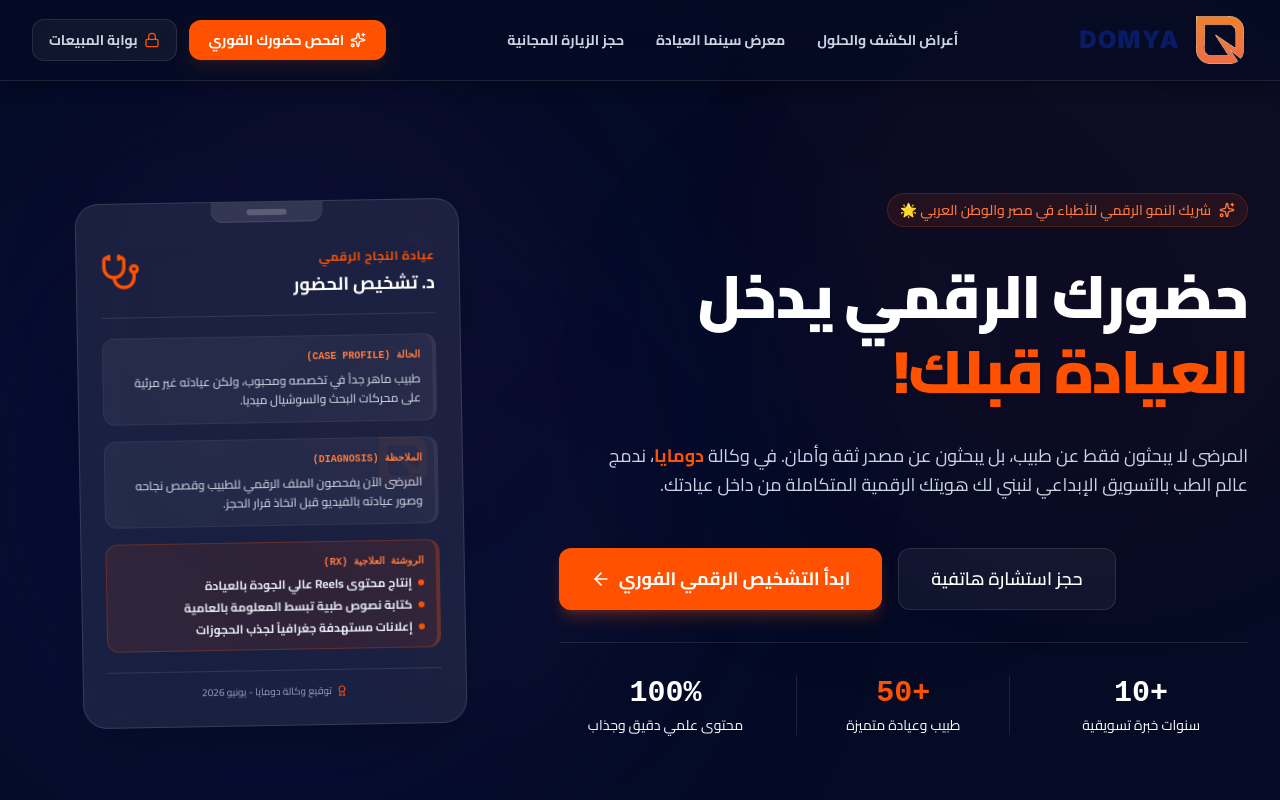
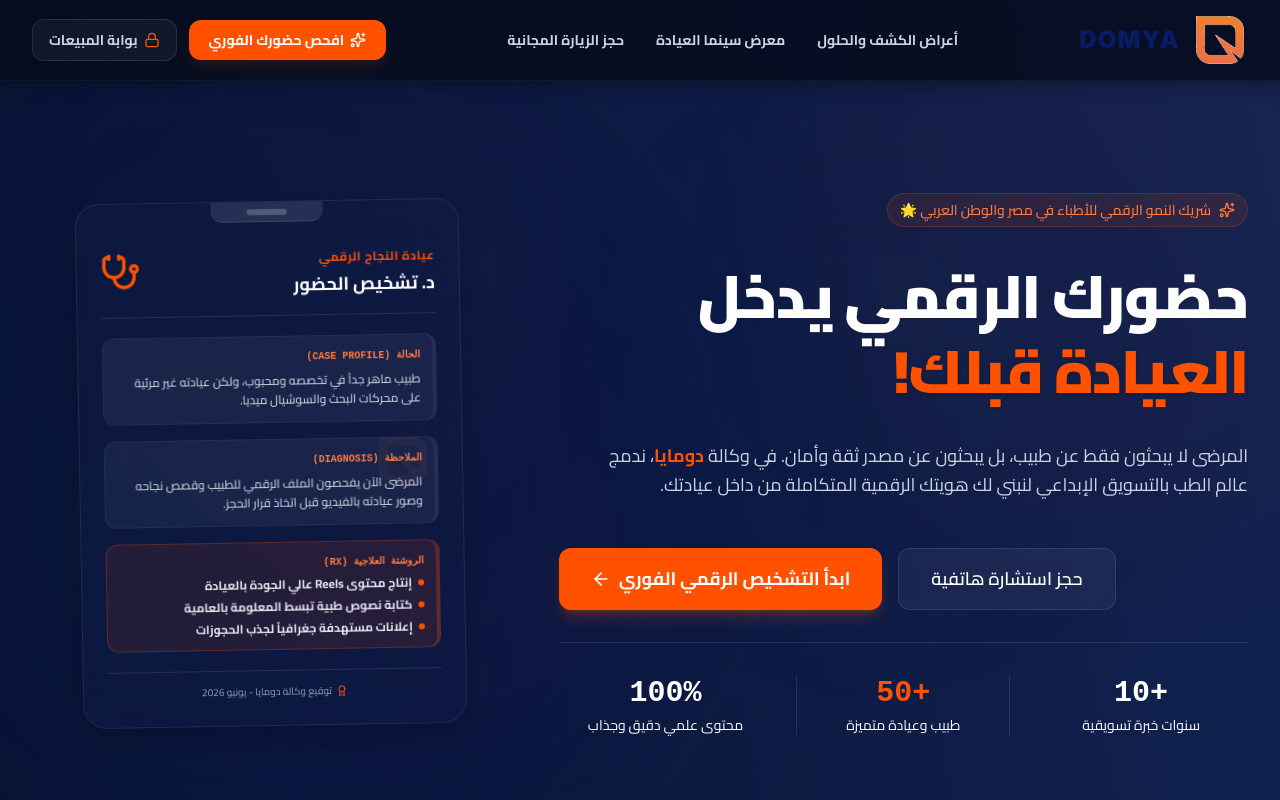
Before and after one commit to agencydomya-hash/-, a React (Vite) app: page / in a window 1280 px wide. Shown: the top 800 px of the page. Built offline with nearby package versions, Linux system fonts and the light colour scheme; no server answers.

Commit message:
design: adjust dark background to comfortable midnight-blue gradient, soften ambient orbs and text colors, and tint glass elements with navy blue for UX eye comfort

```diff
--- a/src/App.tsx
+++ b/src/App.tsx
@@ -87,17 +87,17 @@
   };
 
   return (
-    <div className="min-h-screen bg-[#050B24] font-sans text-slate-100 overflow-x-hidden relative">
+    <div className="min-h-screen bg-gradient-to-tr from-[#050b1a] via-[#091535] to-[#122352] font-sans text-slate-200 overflow-x-hidden relative">
 
       {/* Floating Ambient Brand Orbs */}
       <div className="fixed inset-0 pointer-events-none z-0 overflow-hidden">
-        <div className="absolute top-[-10%] right-[-10%] w-[50vw] h-[50vw] rounded-full bg-[#FF5100]/8 aurora-blob" />
-        <div className="absolute bottom-[-10%] left-[-10%] w-[60vw] h-[60vw] rounded-full bg-[#091B65]/40 aurora-blob-2" />
-        <div className="absolute top-[40%] left-[20%] w-[35vw] h-[35vw] rounded-full bg-[#FF5100]/4 aurora-blob" />
+        <div className="absolute top-[-10%] right-[-10%] w-[50vw] h-[50vw] rounded-full bg-[#FF5100]/6 aurora-blob" />
+        <div className="absolute bottom-[-10%] left-[-10%] w-[60vw] h-[60vw] rounded-full bg-[#091B65]/30 aurora-blob-2" />
+        <div className="absolute top-[40%] left-[20%] w-[35vw] h-[35vw] rounded-full bg-[#FF5100]/3 aurora-blob" />
       </div>
 
       {/* Premium Header / Navigation */}
-      <header className="sticky top-0 z-50 bg-[#050B24]/80 backdrop-blur-xl border-b border-white/10 shadow-lg shadow-black/20 relative z-50" id="main-header">
+      <header className="sticky top-0 z-50 bg-[#050b1a]/80 backdrop-blur-xl border-b border-white/5 shadow-lg shadow-black/20 relative z-50" id="main-header">
         <div className="max-w-7xl mx-auto px-4 sm:px-6 lg:px-8">
           <div className="flex items-center justify-between h-20">
 
--- a/src/components/ReelsGallery.tsx
+++ b/src/components/ReelsGallery.tsx
@@ -167,7 +167,7 @@
   const currentActiveReel = reels[activeReelIndex];
 
   return (
-    <section className="py-24 bg-slate-50 text-slate-800 border-b border-slate-200" id="reels-gallery">
+    <section className="py-24 bg-transparent text-slate-200 border-b border-white/5 relative z-10" id="reels-gallery">
       <div className="max-w-7xl mx-auto px-4 sm:px-6 lg:px-8">
 
         {/* Toast Alert */}
@@ -186,14 +186,14 @@
 
         {/* Section Header */}
         <div className="text-center mb-16 space-y-3" dir="rtl">
-          <div className="inline-flex items-center gap-2 px-3 py-1 bg-orange-50 border border-orange-200 text-[#FF5100] rounded-full text-sm font-semibold">
+          <div className="inline-flex items-center gap-2 px-3 py-1 bg-[#FF5100]/10 border border-[#FF5100]/25 text-[#FF5100] rounded-full text-sm font-semibold">
             <Video className="w-4 h-4" />
             <span>سينما عيادة دومايا 🎬</span>
           </div>
-          <h2 className="text-3xl sm:text-4xl font-sans font-black text-[#091B65]">
+          <h2 className="text-3xl sm:text-4xl font-sans font-black text-white">
             معرض الفيديوهات ودراسات النجاح الطبية
           </h2>
-          <p className="text-slate-600 max-w-2xl mx-auto text-xs sm:text-sm leading-relaxed">
+          <p className="text-slate-300 max-w-2xl mx-auto text-xs sm:text-sm leading-relaxed">
             شاهد نماذج الفيديوهات السينمائية لأطبائنا مباشرة من الصفحة. اضغط على أي فيديو لتشغيله واكتشاف الأرقام ودراسة الحالة بالتفصيل أدناه.
           </p>
         </div>
@@ -212,7 +212,7 @@
                 className={`group cursor-pointer relative aspect-[9/16] rounded-3xl overflow-hidden bg-slate-950 shadow-xl transition-all duration-300 border-2 ${
                   isSelected
                     ? 'border-[#FF5100] shadow-orange-500/10'
-                    : 'border-slate-200/50 hover:border-slate-300'
+                    : 'border-white/10 hover:border-white/20'
                 }`}
               >
                 {/* Video Element */}
@@ -293,7 +293,7 @@
           })}
         </div>
 
-        {/* Case Study Details Panel (Directly inline below the grid) */}
+        {/* Case Study Details Panel (Directly inline below the grid - Glassmorphic) */}
         <div className="max-w-6xl mx-auto" dir="rtl">
           <AnimatePresence mode="wait">
             <motion.div
@@ -302,56 +302,56 @@
               animate={{ opacity: 1, y: 0 }}
               exit={{ opacity: 0, y: -15 }}
               transition={{ duration: 0.3 }}
-              className="bg-white border border-slate-200/80 rounded-3xl p-6 sm:p-8 shadow-xl relative overflow-hidden"
+              className="glass rounded-3xl p-6 sm:p-8 relative overflow-hidden text-white"
             >
               {/* Premium color bar */}
               <div className="absolute top-0 right-0 bottom-0 w-2 bg-[#FF5100]" />
 
-              <div className="md:flex md:items-center md:justify-between gap-6 pb-6 border-b border-slate-100">
+              <div className="md:flex md:items-center md:justify-between gap-6 pb-6 border-b border-white/10">
                 <div className="flex items-center gap-4">
-                  <div className="w-12 h-12 rounded-full bg-orange-50 flex items-center justify-center text-[#FF5100] border border-orange-100">
+                  <div className="w-12 h-12 rounded-full bg-orange-500/10 flex items-center justify-center text-[#FF5100] border border-orange-500/25">
                     <User className="w-6 h-6" />
                   </div>
                   <div>
-                    <h3 className="text-lg sm:text-xl font-bold text-blue-900">{currentActiveReel.doctorName}</h3>
-                    <span className="text-xs font-bold text-slate-400 block mt-0.5">{currentActiveReel.specialty}</span>
+                    <h3 className="text-lg sm:text-xl font-bold text-white">{currentActiveReel.doctorName}</h3>
+                    <span className="text-xs font-bold text-slate-450 block mt-0.5">{currentActiveReel.specialty}</span>
                   </div>
                 </div>
 
-                <div className="mt-4 md:mt-0 bg-emerald-50 border border-emerald-150 py-2.5 px-4 rounded-xl flex items-center gap-2.5">
-                  <TrendingUp className="w-4 h-4 text-emerald-600" />
-                  <span className="text-xs sm:text-sm font-bold text-emerald-800">{currentActiveReel.result}</span>
+                <div className="mt-4 md:mt-0 bg-emerald-500/10 border border-emerald-500/20 py-2.5 px-4 rounded-xl flex items-center gap-2.5">
+                  <TrendingUp className="w-4 h-4 text-emerald-400" />
+                  <span className="text-xs sm:text-sm font-bold text-emerald-400">{currentActiveReel.result}</span>
                 </div>
               </div>
 
               {/* Case Study Body Info */}
               <div className="grid grid-cols-1 md:grid-cols-2 gap-6 pt-6">
                 <div className="space-y-2">
-                  <h4 className="text-xs font-bold text-blue-900 flex items-center gap-1.5">
-                    <Stethoscope className="w-4 h-4 text-[#FF5100]" />
+                  <h4 className="text-xs font-bold text-orange-400 flex items-center gap-1.5">
+                    <Stethoscope className="w-4 h-4" />
                     <span>حالة العيادة والتحدي التسويقي:</span>
                   </h4>
-                  <p className="text-xs sm:text-sm text-slate-600 leading-relaxed font-semibold">
+                  <p className="text-xs sm:text-sm text-slate-200 leading-relaxed font-semibold">
                     {currentActiveReel.challenge}
                   </p>
                 </div>
 
                 <div className="space-y-2">
-                  <h4 className="text-xs font-bold text-blue-900 flex items-center gap-1.5">
-                    <CheckCircle2 className="w-4 h-4 text-emerald-600" />
+                  <h4 className="text-xs font-bold text-emerald-400 flex items-center gap-1.5">
+                    <CheckCircle2 className="w-4 h-4" />
                     <span>خطة الإنتاج وجودة المحتوى:</span>
                   </h4>
-                  <p className="text-xs sm:text-sm text-slate-600 leading-relaxed font-semibold">
+                  <p className="text-xs sm:text-sm text-slate-200 leading-relaxed font-semibold">
                     {currentActiveReel.treatment}
                   </p>
                 </div>
               </div>
 
               {/* CTA Panel Row */}
-              <div className="mt-8 pt-6 border-t border-slate-100 flex flex-col sm:flex-row justify-between items-center gap-4">
+              <div className="mt-8 pt-6 border-t border-white/10 flex flex-col sm:flex-row justify-between items-center gap-4">
                 <div className="text-right">
                   <h4 className="text-xs font-bold text-slate-400">هل ترغب في نتائج نمو مماثلة لعيادتك؟</h4>
-                  <p className="text-xs font-semibold text-slate-600 mt-1">اضغط على الزر لحجز جلسة التصوير والاستشارة المجانية فوراً.</p>
+                  <p className="text-xs font-semibold text-slate-300 mt-1">اضغط على الزر لحجز جلسة التصوير والاستشارة المجانية فوراً.</p>
                 </div>
 
                 <button
--- a/src/index.css
+++ b/src/index.css
@@ -114,10 +114,11 @@
 }
 
 .glass {
-  background: rgba(255, 255, 255, 0.08);
-  backdrop-filter: blur(20px);
-  -webkit-backdrop-filter: blur(20px);
-  border: 1px solid rgba(255, 255, 255, 0.12);
+  background: rgba(13, 26, 66, 0.55); /* Tinted with brand deep navy */
+  backdrop-filter: blur(24px);
+  -webkit-backdrop-filter: blur(24px);
+  border: 1px solid rgba(255, 255, 255, 0.08);
+  box-shadow: 0 8px 32px 0 rgba(0, 0, 0, 0.25);
 }
 
 .glass-light {
```
